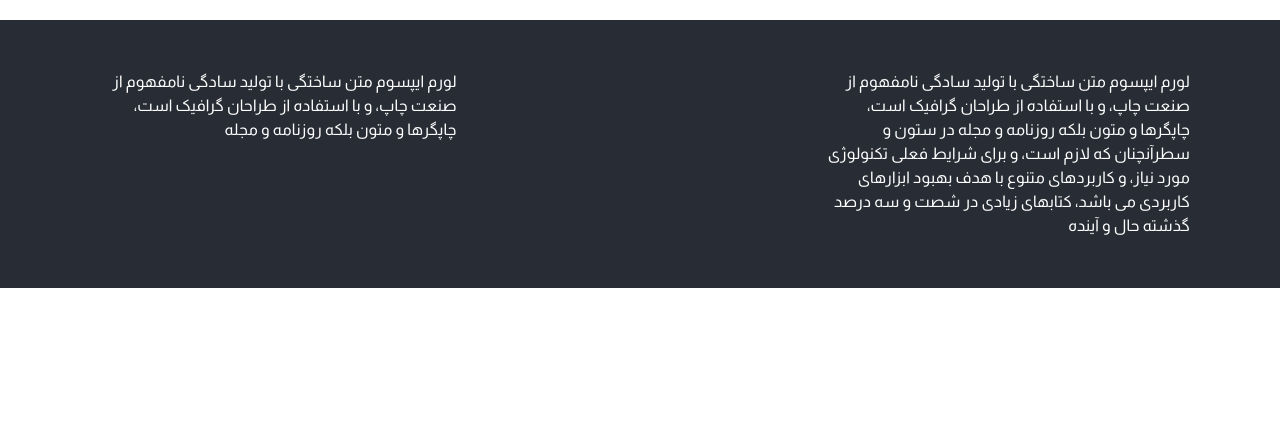
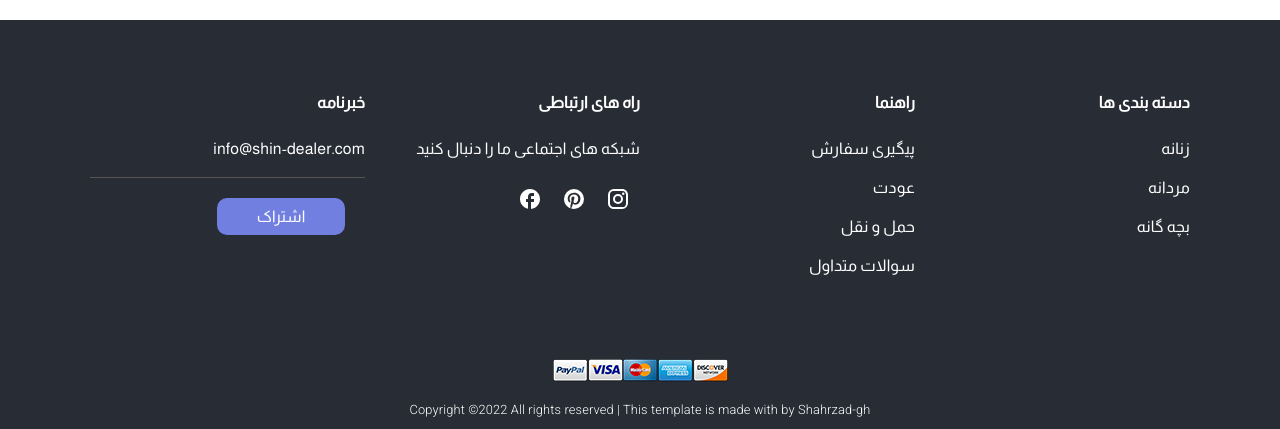
Before and after one commit to Shahrzad-gh/Shin-dealer, a React (Create React App) app in the folder client/: page / in a window 1280 px wide. Shown: the part 1375-1804 px from the top of the page. Before the commit the page ends 1663 px from the top, so only its background shows below. Built offline with nearby package versions, Linux system fonts and the light colour scheme; no server answers.

Commit message:
footer style update

```diff
--- a/client/src/components/layout/Footer/Footer.js
+++ b/client/src/components/layout/Footer/Footer.js
@@ -3,15 +3,38 @@ import { makeStyles } from "@mui/styles";
 import AppBar from "@mui/material/AppBar";
 import Grid from "@mui/material/Grid";
 import Container from "@mui/material/Container";
-
-const useStyles = makeStyles((theme) => ({
+import Divider from "@mui/material/Divider";
+import eco from "../../../assets/eco.png";
+import paypal from "../../../assets/paypal.png";
+import visa from "../../../assets/visa.png";
+import mastercard from "../../../assets/mastercard.png";
+import sec from "../../../assets/sec.png";
+import InstagramIcon from "@mui/icons-material/Instagram";
+import PinterestIcon from "@mui/icons-material/Pinterest";
+import FacebookOutlinedIcon from "@mui/icons-material/FacebookOutlined";
+const useStyles = makeStyles(() => ({
   root: {
     flexGrow: 1,
   },
   styledCard: {
     padding: 50,
   },
-  typography: { fontFamily: "Almarai", fontSize: "1rem" },
+  typography: { fontFamily: "Almarai !important", fontSize: "1rem !important" },
+  subscribe: {
+    width: "10vw",
+    margin: 20,
+    padding: 10,
+    borderRadius: 10,
+    backgroundColor: "#717fe0",
+    color: "#fff",
+    border: "none",
+    fontFamily: "Almarai !important",
+    fontSize: "1rem !important",
+  },
+  copyright: {
+    fontSize: "0.8rem",
+    fontWeight: 100,
+  },
 }));
 
 export default function Footer() {
@@ -24,31 +47,80 @@ export default function Footer() {
           <Grid container>
             <Grid
               item
-              xs={4}
+              xs={6}
+              md={3}
               className={(classes.styledCard, classes.typography)}
             >
-              لورم ایپسوم متن ساختگی با تولید سادگی نامفهوم از صنعت چاپ، و با
-              استفاده از طراحان گرافیک است، چاپگرها و متون بلکه روزنامه و مجله
+              <h4>خبرنامه</h4>
+              <p>info@shin-dealer.com</p>
+              <Divider />
+
+              <button className={classes.subscribe}>اشتراک</button>
             </Grid>
-
             <Grid
               item
-              xs={4}
+              xs={6}
+              md={3}
               className={(classes.styledCard, classes.typography)}
-            ></Grid>
+            >
+              <h4>راه های ارتباطی</h4>
+              <p>شبکه های اجتماعی ما را دنبال کنید</p>
+              <FacebookOutlinedIcon />
+              <PinterestIcon />
+              <InstagramIcon />
+            </Grid>
             <Grid
               item
-              xs={4}
+              xs={6}
+              md={3}
               className={(classes.styledCard, classes.typography)}
             >
-              لورم ایپسوم متن ساختگی با تولید سادگی نامفهوم از صنعت چاپ، و با
-              استفاده از طراحان گرافیک است، چاپگرها و متون بلکه روزنامه و مجله
-              در ستون و سطرآنچنان که لازم است، و برای شرایط فعلی تکنولوژی مورد
-              نیاز، و کاربردهای متنوع با هدف بهبود ابزارهای کاربردی می باشد،
-              کتابهای زیادی در شصت و سه درصد گذشته حال و آینده
+              <h4>راهنما</h4>
+              <ul>
+                <li>پیگیری سفارش</li>
+                <li>عودت</li>
+                <li>حمل و نقل</li>
+                <li>سوالات متداول</li>
+              </ul>
+            </Grid>
+            <Grid
+              item
+              xs={6}
+              md={3}
+              className={(classes.styledCard, classes.typography)}
+            >
+              <h4>دسته بندی ها</h4>
+              <ul>
+                <li>زنانه</li>
+                <li>مردانه</li>
+                <li>بچه گانه</li>
+              </ul>
             </Grid>
           </Grid>
         </Container>
+        <div className={classes.copyright}>
+          <div className="flex-c-m flex-w p-b-18">
+            <a href="#" className="m-all-1">
+              <img src={paypal} alt="ICON-PAY" />
+            </a>
+            <a href="#" className="m-all-1">
+              <img src={visa} alt="ICON-PAY" />
+            </a>
+            <a href="#" className="m-all-1">
+              <img src={mastercard} alt="ICON-PAY" />
+            </a>
+            <a href="#" className="m-all-1">
+              <img src={sec} alt="ICON-PAY" />
+            </a>
+            <a href="#" className="m-all-1">
+              <img src={eco} alt="ICON-PAY" />
+            </a>
+          </div>
+          <p>
+            Copyright ©2022 All rights reserved | This template is made with by
+            Shahrzad-gh
+          </p>
+        </div>
       </AppBar>
     </div>
   );
```
